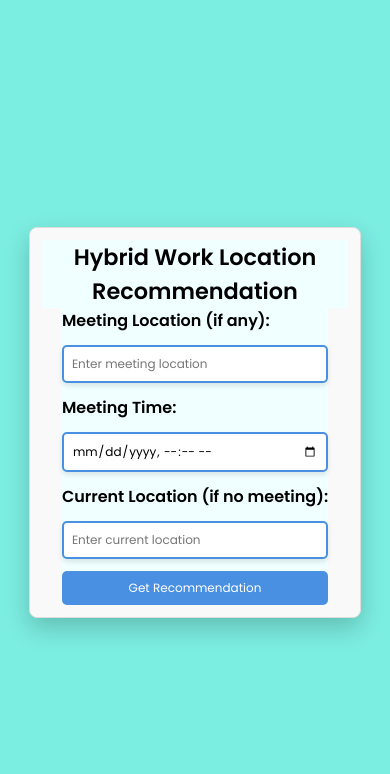
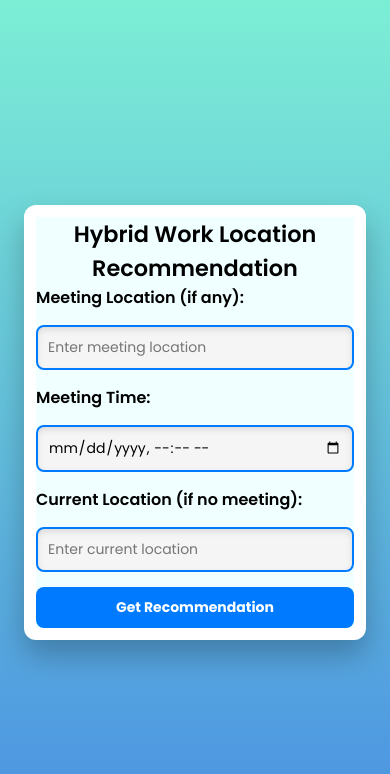
Before and after one commit to CodeZephyr91/HybridHive-WebApp, a React (Vite) app in the folder Frontend/: page /recommendations in a window 390 px wide. Shown: the top 774 px of the page. Built offline with nearby package versions, Linux system fonts and the light colour scheme.

Commit message:
Changes made to the UI display

```diff
--- a/Frontend/src/AIrecommendationpage.css
+++ b/Frontend/src/AIrecommendationpage.css
@@ -1,5 +1,5 @@
 .body-of-page {
-  background: rgb(124, 237, 225);
+  background: linear-gradient(to bottom, #7ceed5, #4a90e2);
   min-height: 100vh;
   width: 100vw;
   display: flex;
@@ -9,6 +9,7 @@
   padding: 20px;
   box-sizing: border-box;
 }
+
 @keyframes fadeIn {
   from {
     opacity: 0;
@@ -21,86 +22,94 @@
 }
 
 .recommendation-container {
-  width: 70%;
-  max-height: 80vh;
-  max-width: 80vh;
+  width: 60%;
+  max-height: 85vh;
+  max-width: 600px;
   overflow: auto;
   margin: 20px auto;
-  padding: 10px;
-  border: 1px solid #ddd;
-  border-radius: 8px;
-  background: #f9f9f9;
+  padding: 20px;
+  border-radius: 12px;
+  background: #ffffff;
   text-align: center;
   animation: fadeIn 1s ease-in-out forwards;
-  box-shadow: 0px 10px 25px rgba(0, 0, 0, 0.2);
+  box-shadow: 0px 15px 30px rgba(0, 0, 0, 0.25);
   display: flex;
   flex-direction: column;
   align-items: center;
   word-wrap: break-word;
 }
+
 .recommendation-container form {
   display: flex;
   flex-direction: column;
-  gap: 12px;
+  gap: 15px;
+  width: 100%;
 }
+
 .recommendation-container input {
-  padding: 12px;
+  padding: 14px;
   font-size: 16px;
-  border: 2px solid #4a90e2;
-  border-radius: 5px;
+  border: 2px solid #007bff;
+  border-radius: 8px;
   outline: none;
-  background: #ffffff;
-  box-shadow: 0px 3px 5px rgba(0, 0, 0, 0.1);
-  transition: 0.3s ease-in-out;
+  background: #f5f5f5;
+  box-shadow: inset 0px 3px 6px rgba(0, 0, 0, 0.1);
+  transition: all 0.3s ease-in-out;
+  width: 100%;
 }
+
 .recommendation-container input:focus {
-  border-color: #3a7bd5;
-  box-shadow: 0px 5px 10px rgba(0, 0, 0, 0.2);
+  border-color: #0056b3;
+  box-shadow: 0px 5px 15px rgba(0, 91, 187, 0.4);
+  background: #fff;
 }
+
 .recommendation-container button {
-  padding: 12px;
+  padding: 14px;
   font-size: 16px;
   border: none;
-  background: #4a90e2;
+  background: #007bff;
   color: white;
-  border-radius: 5px;
+  border-radius: 8px;
   cursor: pointer;
-  transition: background 0.3s ease-in-out, box-shadow 0.3s ease-in-out;
+  transition: all 0.3s ease-in-out;
+  font-weight: bold;
+  width: 100%;
 }
+
 .recommendation-container button:hover {
-  background: #3a7bd5;
-  box-shadow: 0px 4px 10px rgba(0, 0, 0, 0.2);
+  background: #0056b3;
+  box-shadow: 0px 4px 12px rgba(0, 91, 187, 0.4);
 }
+
 .recommendation-result {
   margin-top: 20px;
-  padding: 12px;
-  background: #86b5e4e2;
-  border-radius: 8px;
-  overflow:auto;
+  padding: 15px;
+  background: #dfefff;
+  border-radius: 10px;
+  overflow: auto;
   max-width: 100%;
   text-align: left;
+  font-size: 14px;
+  font-weight: 500;
   white-space: pre-wrap;
 }
 
 @media (max-width: 1024px) {
   .recommendation-container {
-    width: 80%;
-    padding: 15px;
-    max-height: 85vh;
+    width: 75%;
+    padding: 18px;
   }
 }
 
 @media (max-width: 768px) {
   .body-of-page {
-    flex-direction: column;
-    height: auto;
-    padding: 20px;
+    padding: 15px;
   }
 
   .recommendation-container {
-    width: 90%;
+    width: 85%;
     padding: 15px;
-    max-height: 90vh;
   }
 }
 
@@ -108,17 +117,16 @@
   .recommendation-container {
     width: 95%;
     padding: 12px;
-    max-height: 95vh;
   }
 
   .recommendation-container input,
   .recommendation-container button {
-    font-size: 12px;
-    padding: 8px;
+    font-size: 14px;
+    padding: 10px;
   }
 
   .recommendation-result {
     font-size: 12px;
-    padding: 8px;
+    padding: 10px;
   }
 }
```
